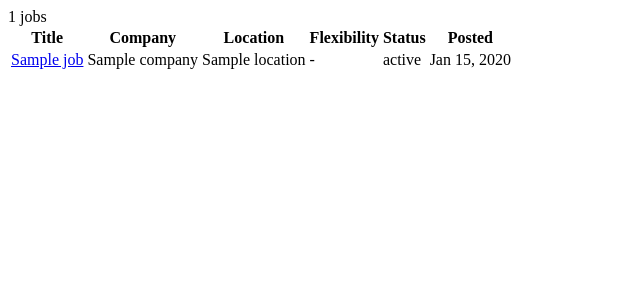
After one commit to justicesuh/sisyphus, a Django app: template sisyphus/templates/jobs/job_list_results.html in a window 1280 px wide. The commit adds this page. Shown: the top 300 px of the page, without its empty margins (0-640 px from the left). Run offline with Django 5.2, Linux system fonts and the light colour scheme; the template is opened without the code that fills it: most values are stand-ins (such as "Sample title", 1, 10 or a date in 2020).

```diff
--- /dev/null
+++ b/sisyphus/templates/jobs/job_list_results.html
@@ -0,0 +1,66 @@
+<span id="job-count" hx-swap-oob="true">{{ page.paginator.count }} jobs</span>
+
+<div class="table-responsive">
+    <table class="table table-hover">
+        <thead class="table-light">
+            <tr>
+                <th>Title</th>
+                <th>Company</th>
+                <th>Location</th>
+                <th>Flexibility</th>
+                <th>Status</th>
+                <th>Posted</th>
+            </tr>
+        </thead>
+        <tbody>
+            {% for job in page %}
+            <tr>
+                <td><a href="{{ job.url }}" target="_blank">{{ job.title }}</a></td>
+                <td>{{ job.company.name }}</td>
+                <td>{{ job.location.name|default:"-" }}</td>
+                <td>
+                    {% if job.flexibility %}
+                    <span class="badge {% if job.flexibility == 'remote' %}bg-success{% elif job.flexibility == 'hybrid' %}bg-info{% else %}bg-secondary{% endif %}">
+                        {{ job.get_flexibility_display }}
+                    </span>
+                    {% else %}-{% endif %}
+                </td>
+                <td>
+                    <span class="badge {% if job.status == 'new' %}bg-primary{% elif job.status == 'saved' %}bg-warning text-dark{% elif job.status == 'applied' %}bg-success{% elif job.status == 'filtered' or job.status == 'dismissed' %}bg-secondary{% else %}bg-dark{% endif %}">
+                        {{ job.get_status_display }}
+                    </span>
+                </td>
+                <td>{{ job.date_posted|date:"M j, Y"|default:"-" }}</td>
+            </tr>
+            {% empty %}
+            <tr>
+                <td colspan="6" class="text-center text-muted py-4">No jobs found</td>
+            </tr>
+            {% endfor %}
+        </tbody>
+    </table>
+</div>
+
+{% if page.has_other_pages %}
+<nav hx-boost="true" hx-target="#job-results" hx-swap="innerHTML">
+    <ul class="pagination justify-content-center">
+        <li class="page-item {% if not page.has_previous %}disabled{% endif %}">
+            <a class="page-link" href="{% if page.has_previous %}?page={{ page.previous_page_number }}{% if current_search %}&q={{ current_search|urlencode }}{% endif %}{% if current_status %}&status={{ current_status }}{% endif %}{% if current_flexibility %}&flexibility={{ current_flexibility }}{% endif %}{% endif %}">Previous</a>
+        </li>
+        {% for num in page.paginator.page_range %}
+            {% if page.number == num %}
+            <li class="page-item active"><span class="page-link">{{ num }}</span></li>
+            {% elif num > page.number|add:'-3' and num < page.number|add:'3' %}
+            <li class="page-item"><a class="page-link" href="?page={{ num }}{% if current_search %}&q={{ current_search|urlencode }}{% endif %}{% if current_status %}&status={{ current_status }}{% endif %}{% if current_flexibility %}&flexibility={{ current_flexibility }}{% endif %}">{{ num }}</a></li>
+            {% elif num == 1 or num == page.paginator.num_pages %}
+            <li class="page-item"><a class="page-link" href="?page={{ num }}{% if current_search %}&q={{ current_search|urlencode }}{% endif %}{% if current_status %}&status={{ current_status }}{% endif %}{% if current_flexibility %}&flexibility={{ current_flexibility }}{% endif %}">{{ num }}</a></li>
+            {% elif num == 2 or num == page.paginator.num_pages|add:'-1' %}
+            <li class="page-item disabled"><span class="page-link">...</span></li>
+            {% endif %}
+        {% endfor %}
+        <li class="page-item {% if not page.has_next %}disabled{% endif %}">
+            <a class="page-link" href="{% if page.has_next %}?page={{ page.next_page_number }}{% if current_search %}&q={{ current_search|urlencode }}{% endif %}{% if current_status %}&status={{ current_status }}{% endif %}{% if current_flexibility %}&flexibility={{ current_flexibility }}{% endif %}{% endif %}">Next</a>
+        </li>
+    </ul>
+</nav>
+{% endif %}
```
Also changed, not shown: sisyphus/templates/jobs/job_list.html (+29 -9 lines), sisyphus/web/views.py (+23 -1 lines).
